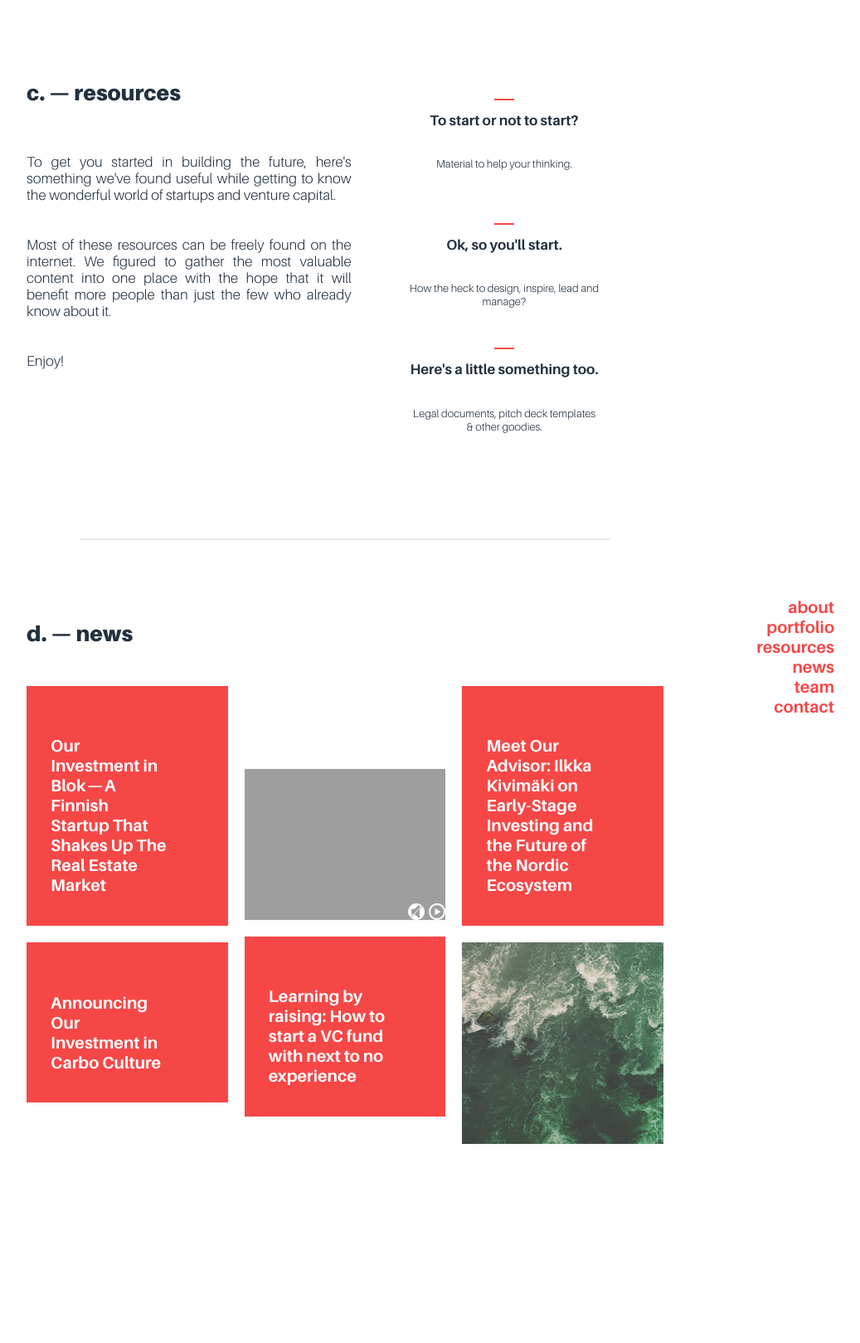
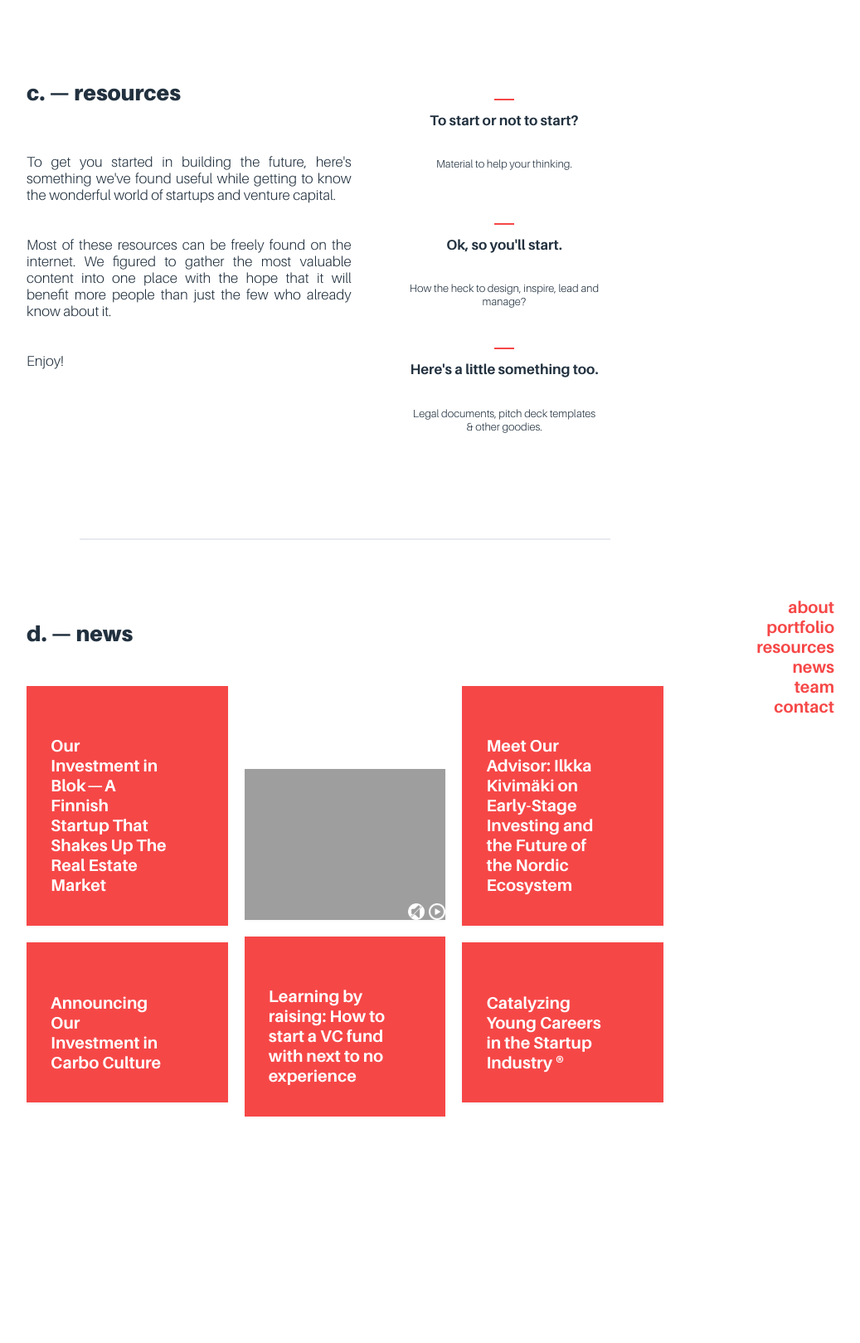
Before and after one commit to olliwer/wave_site, a PHP site: page / in a window 1280 px wide, after a click on "news". Shown: the part 2587-4206 px from the top of the page at 83% size, without its empty margins (224-1261 px from the left). Run offline with PHP 8.4, Linux system fonts and the light colour scheme; grey boxes are pictures that could not be loaded.

Commit message:
Add news

```diff
--- a/index.html
+++ b/index.html
@@ -37,8 +37,10 @@ Fellow developers, considering building your own company? Contact us for any inf
 <div class="container" id="home">
 	<img class="bg-img" src="img/lander2.jpg">
 	</img>
-	<div id="navbar" class="animated fadeInRight">
-			<a href="#home" class="logo"><img src="img/wave_logo_ra1.png" ></img></a>
+  <div id="navbar" class="animated navbar-left fadeInLeft">
+    <a href="#home" class="logo"><img src="img/wave_logo_ra1.png" ></img></a>
+  </div>
+	<div id="navbar" class="animated navbar-right fadeInRight">
 			<ul class="topnav" id="nav">
         <li class="icon">
             <a href="javascript:void(0);" style="font-size:30px;" onclick="openNav()">☰</a>
@@ -439,7 +441,7 @@ Fellow developers, considering building your own company? Contact us for any inf
 </div>
 
 <div class="news" id="news">
-<h1 id="blog-h1">d. &mdash; news</h1><br>
+<h1 id="news-h1"></h1><br>
   <div class="blog_container">
     <div class="blog_item hoverable" onclick="window.open('https://medium.com/@waveventuresco/our-investment-in-blok-a-finnish-startup-that-shakes-up-the-real-estate-market-fae89973d8b7','_newtab')">
       <h2>Our Investment in Blok — A Finnish Startup That Shakes Up The Real Estate Market</h2>
@@ -459,11 +461,11 @@ Fellow developers, considering building your own company? Contact us for any inf
     <div class="blog_item hoverable" onclick="window.open('https://medium.com/@waveventuresco/meet-our-advisor-ilkka-kivim%C3%A4ki-on-early-stage-investing-and-the-future-of-the-nordic-ecosystem-c1dc76e6e8','_newtab')">
       <h2>Meet Our Advisor: Ilkka Kivimäki on Early-Stage Investing and the Future of the Nordic Ecosystem</h2>
     </div>
-    <div class="blog_item with_image"><img src="img/wave_holder.jpg" style="width:100%"/>
+    <div class="blog_item hoverable" onclick="window.open('https://medium.com/@waveventuresco/catalyzing-young-careers-in-the-startup-industry-e082fbda21a8','_newtab')">
+      <h2>Catalyzing Young Careers in the Startup Industry ®</h2>
     </div>
-  </div>
 </div>
-
+</div>
 
 
 <div class="separator">
--- a/styles/main_white.css
+++ b/styles/main_white.css
@@ -99,11 +99,22 @@ h5 {
 }
 
 #navbar {
-  text-align: right;
+}
+
+.navbar-left {
+  left: 50px;
+  top: 70px;
+  position: fixed;
+  width: 20%;
+  text-align: left;
+}
+
+.navbar-right {
   right: 50px;
   top: 70px;
-  left: 20px;
   position: fixed;
+  width: 20%;
+  text-align: right;
 }
 
 #navbar img {
@@ -156,7 +167,6 @@ ul.topnav li.icon {
   text-align: right;
   right: 20px;
   top: 20px;
-  left: 20px;
   position: fixed;
 }
 }
@@ -410,7 +420,7 @@ div {
 
 #nyan_launch {
   float: left;
-  z-index: 10;
+  z-index: 100;
   height: 80%;
   margin-top: 30px;
 }
@@ -594,6 +604,14 @@ div {
 .news h1 {
   font-size: 26px;
   padding-bottom: 30px;
+}
+
+#news-h1::after {
+  content: 'd. \2014  news';
+}
+
+#news-h1:hover::after {
+  content: 'd. \2014  mewz';
 }
 
 .blog_container {
@@ -1437,7 +1455,7 @@ hr {
   #news {
     padding-top: 10vh;
     width: 70%;
-    height: 900px;
+    height: 1100px;
   }
 
   .blog_container {
```
